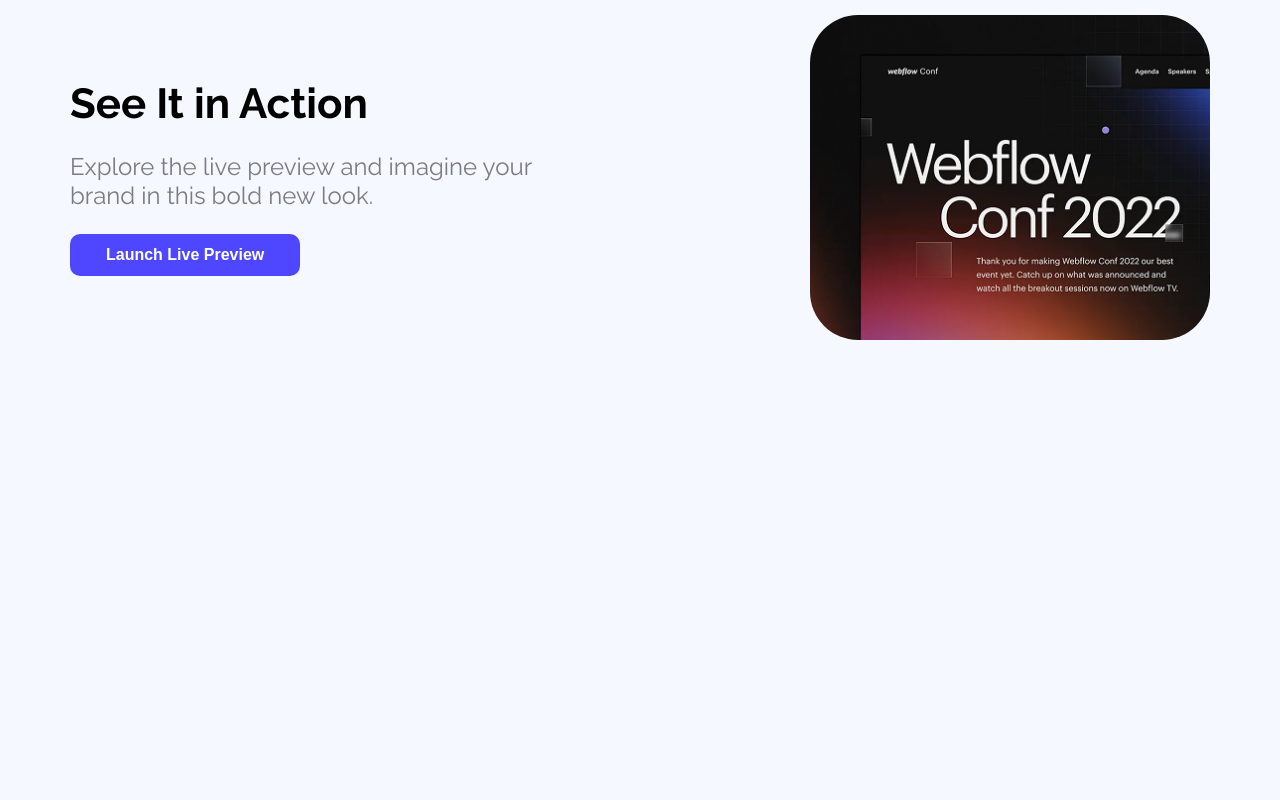
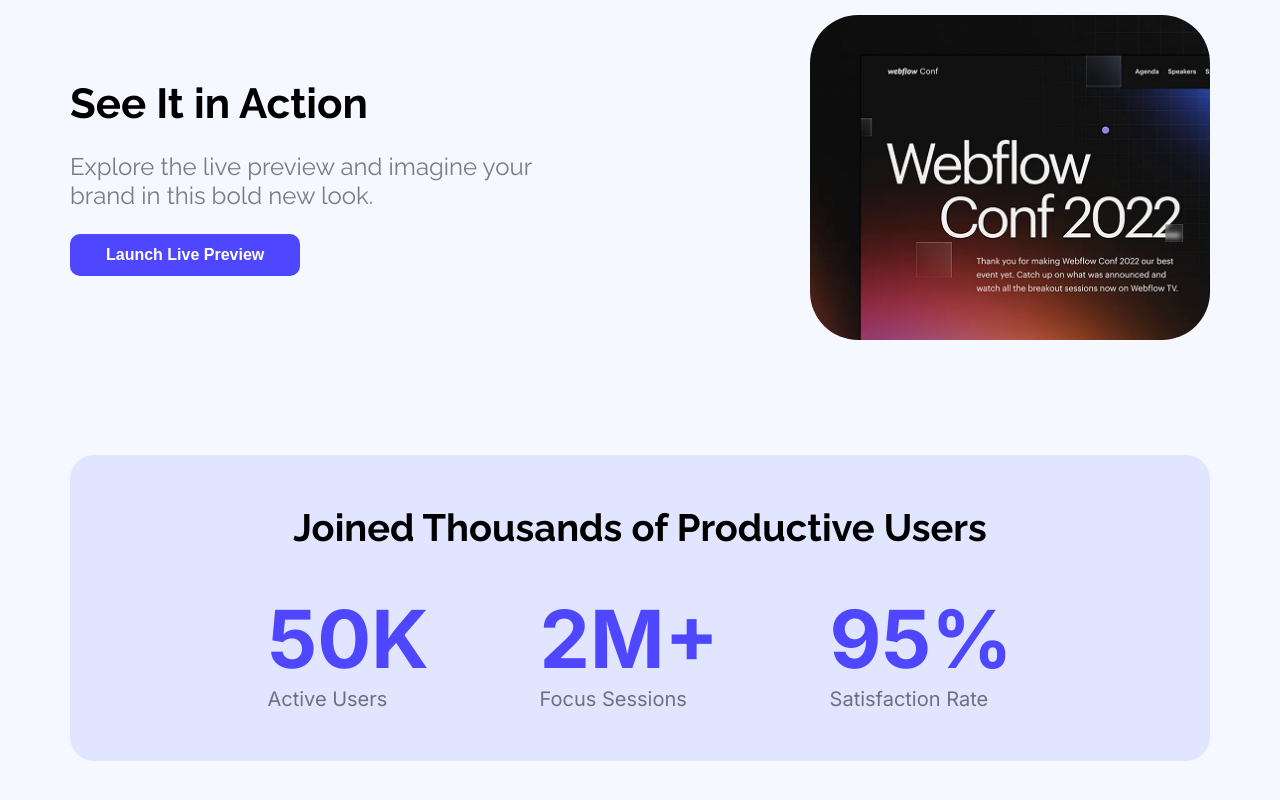
Before and after one commit to obaidullah-miazi-dev/webflow-landing-page, a plain HTML site: page index.html in a window 1280 px wide. Shown: the part 819-1619 px from the top of the page. Before the commit the page ends 1274 px from the top, so only its background shows below. Drawn offline with Linux system fonts and the light colour scheme; a web font is replaced by a local one.

Commit message:
Designed Productive Users section with background color and 3 columns

```diff
--- a/index.html
+++ b/index.html
@@ -29,7 +29,11 @@
         </div>
     </header>
 
+        <!-- main section  -->
+
     <main class="main-section">
+
+        <!-- action section with cta  -->
 
         <section class="action-section">
             <div class="action-section-content">
@@ -42,6 +46,28 @@
             <img class="action-section-image" src="Assets/wc-mini.png" alt="webflow background image">
         </section>
 
+        <!-- productive-user-section -->
+
+        <section class="productive-user-section">
+            <h2 class="productive-user-section-title">
+                Joined Thousands of Productive Users
+            </h2>
+            <div class="productive-users">
+                <div class="user-number">
+                    <h3 class="productive-title primary-text-color">50K</h3>
+                    <p class="productive-detail">Active Users</p>
+                </div>
+                <div class="focus-session">
+                    <h3 class="productive-title primary-text-color">2M+</h3>
+                    <p class="productive-detail">Focus Sessions</p>
+                </div>
+                <div class="Satisfaction-Rate">
+                    <h3 class="productive-title primary-text-color">95%</h3>
+                    <p class="productive-detail">Satisfaction Rate</p>
+                </div>
+            </div>
+        </section>
+
     </main>
 
     <footer>
--- a/styles/style.css
+++ b/styles/style.css
@@ -1,5 +1,6 @@
 @import url('https://fonts.googleapis.com/css2?family=Imperial+Script&family=Inter:ital,opsz,wght@0,14..32,100..900;1,14..32,100..900&family=Open+Sans:ital,wght@0,300..800;1,300..800&family=Poppins:ital,wght@0,100;0,200;0,300;0,400;0,500;0,600;0,700;0,800;0,900;1,100;1,200;1,300;1,400;1,500;1,600;1,700;1,800;1,900&family=Raleway:ital,wght@0,100..900;1,100..900&display=swap');
-body{
+
+body {
     margin: 0;
     padding: 0;
     box-sizing: border-box;
@@ -9,18 +10,18 @@
 
 /* shared style  */
 
-.primary-text-color{
+.primary-text-color {
     color: #4E47FF;
 }
 
-.primary-bg-color{
+.primary-bg-color {
     background-color: #4E47FF;
 }
 
 
 /* header-section  */
 
-.header-section{
+.header-section {
     background-image: url(Hero-bg.png);
     background-size: contain;
     margin: 0;
@@ -29,7 +30,7 @@
 
 /* nav menu style  */
 
-.nav-bar{
+.nav-bar {
     display: flex;
     justify-content: space-between;
     align-items: center;
@@ -37,12 +38,12 @@
     padding-top: 40px;
 }
 
-.nav-logo{
+.nav-logo {
     font-family: inter;
     font-size: 34px;
 }
 
-.btn{
+.btn {
     font-size: 16px;
     font-weight: 600;
     padding: 12px 36px;
@@ -52,40 +53,40 @@
 }
 
 /* banner section  */
-.banner-section{
+.banner-section {
     text-align: center;
     padding-top: 150px;
     padding-bottom: 150px;
 }
 
-.banner-title{
+.banner-title {
     font-size: 65px;
     font-weight: bold;
 }
 
 /* main-section */
 
-.main-section{
+.main-section {
     max-width: 1140px;
     margin: 0 auto;
 }
 
 /* action-section */
 
-.action-section{
+.action-section {
     display: flex;
     justify-content: space-between;
     align-items: center;
     padding: 115px 0;
 }
 
-.action-section-title{
+.action-section-title {
     font-size: 42px;
     margin: 0;
     margin-bottom: 24px;
 }
 
-.action-section-subtitle{
+.action-section-subtitle {
     font-size: 24px;
     font-weight: 400;
     color: rgba(0, 0, 0, 0.5);
@@ -97,3 +98,37 @@
     border-radius: 48px;
     width: 400px;
 }
+
+/* productive-user-section */
+
+.productive-user-section {
+    background-color: rgba(77, 71, 255, 0.11);
+    border-radius: 24px;
+    padding: 50px 142px;
+    margin-bottom: 137px;
+}
+
+.productive-user-section-title {
+    text-align: center;
+    font-size: 38px;
+    margin: 0;
+    margin-bottom: 40px;
+}
+
+.productive-users {
+    display: flex;
+    justify-content: space-around;
+}
+
+.productive-title {
+    font-size: 80px;
+    font-family: inter;
+    margin: 0;
+}
+
+.productive-detail {
+    font-size: 20px;
+    font-family: inter;
+    color: rgba(0, 0, 0, 0.514);
+    margin: 0;
+}
```
